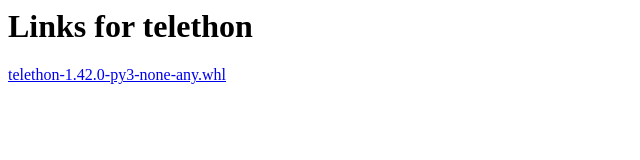
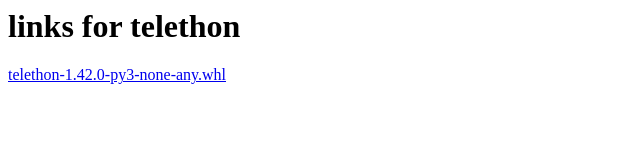
Before and after one commit to coidarashka/MandreLesta, a plain HTML site: page telethon/index.html in a window 1280 px wide. Shown: the whole page, without its empty margins (0-640 px from the left). Drawn offline with Linux system fonts and the light colour scheme.

Commit message:
Update index.html

```diff
--- a/telethon/index.html
+++ b/telethon/index.html
@@ -1 +1 @@
-<html><body><h1>Links for telethon</h1><a href="telethon-1.42.0-py3-none-any.whl">telethon-1.42.0-py3-none-any.whl</a><br></body></html>
+<html><body><h1>links for telethon</h1><a href="telethon-1.42.0-py3-none-any.whl">telethon-1.42.0-py3-none-any.whl</a><br></body></html>
```
